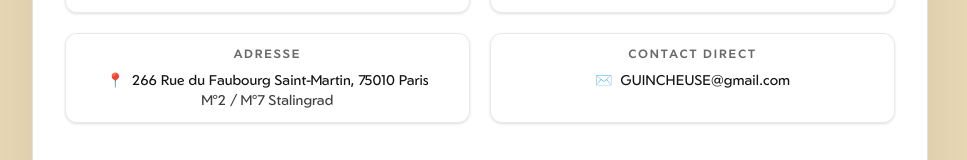
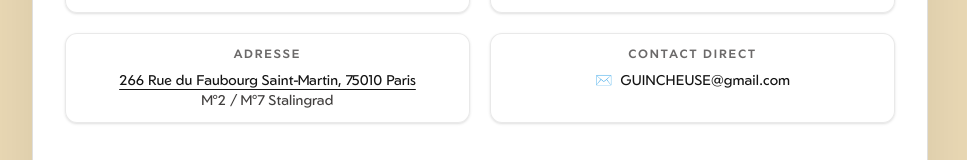
Before and after one commit to mayi0815/laguincheuse, a Next.js app in the folder web/: page / in a window 1280 px wide. Shown: the part 422-582 px from the top of the page, without its empty margins (160-1127 px from the left). Built offline with nearby package versions, Linux system fonts and the light colour scheme.

Commit message:
fix : address display

```diff
--- a/web/src/app/page.tsx
+++ b/web/src/app/page.tsx
@@ -50,13 +50,14 @@ export default function Home() {
               </InfoCard>
               <InfoCard title="Adresse">
                 <a
-                  className="inline-flex items-center gap-2 text-primary underline-offset-4 hover:underline"
+                  className="inline-flex items-center gap-2 text-primary underline decoration-primary underline-offset-4"
                   href="https://www.google.com/maps/search/?api=1&query=266+Rue+du+Faubourg+Saint-Martin,+75010+Paris"
                   target="_blank"
                   rel="noreferrer"
                 >
-                  <span aria-hidden>📍</span>
-                  <span>266 Rue du Faubourg Saint-Martin, 75010 Paris</span>
+                  <span className="leading-none">
+                    266 Rue du Faubourg Saint-Martin, 75010 Paris
+                  </span>
                 </a>
                 <br />
                 M°2 / M°7 Stalingrad
```
